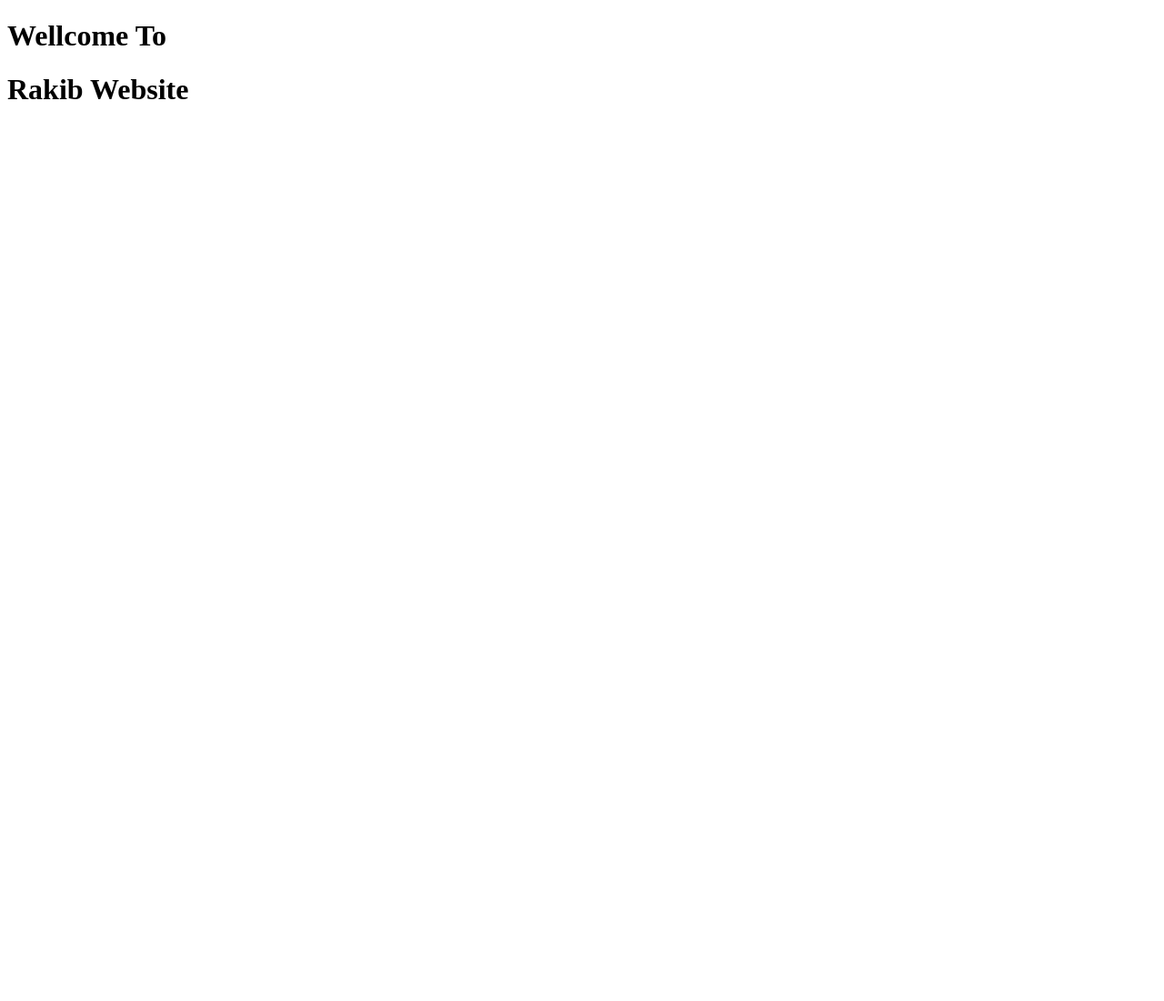
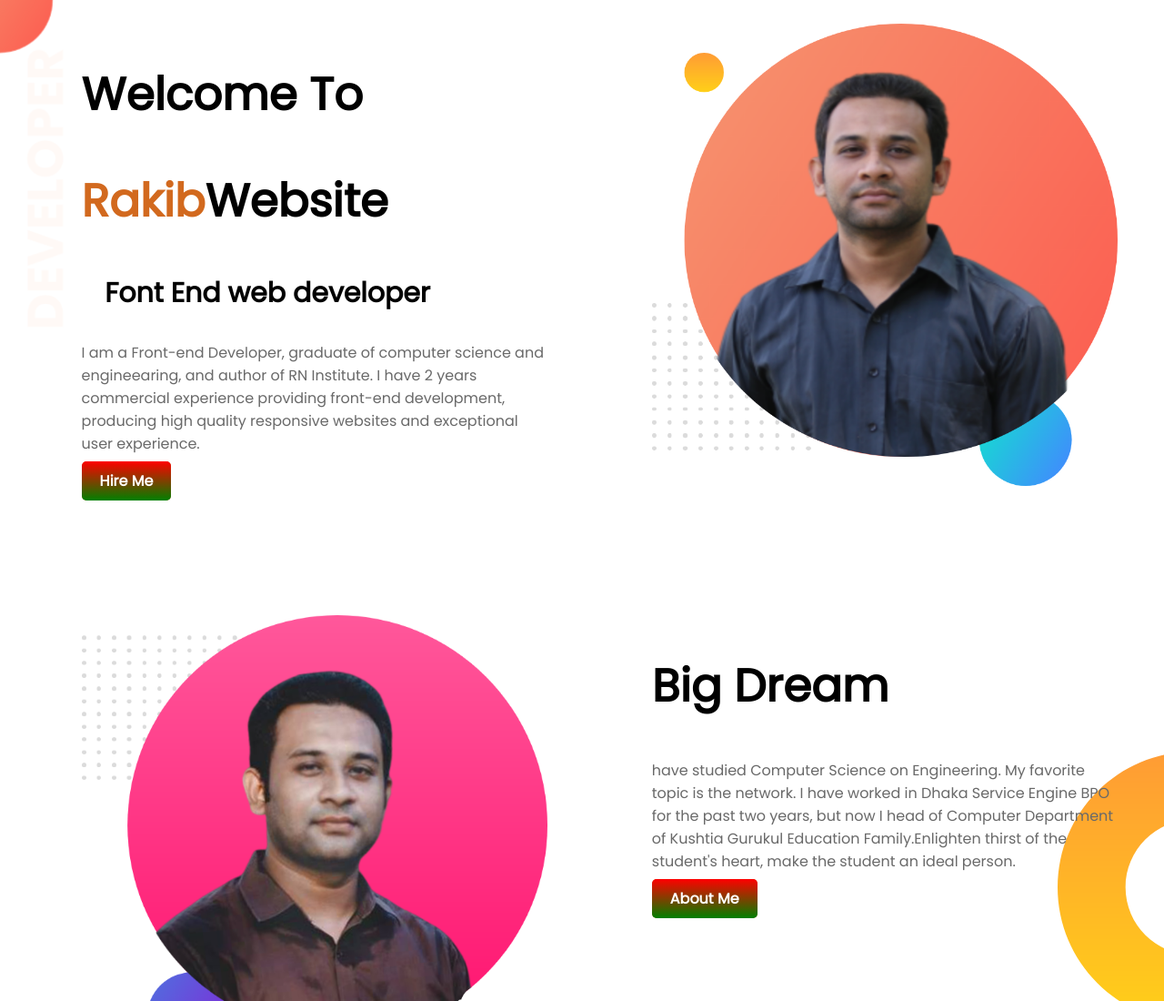
Before and after one commit to rokicse45/web-protfilio, a plain HTML site: page index.html in a window 1280 px wide. Shown: the top 1100 px of the page at 91% size. Before the commit the page ends 800 px from the top, so only its background shows below. Drawn offline with Linux system fonts and the light colour scheme.

Commit message:
my fisrt web compelet

```diff
--- a/index.html
+++ b/index.html
@@ -4,11 +4,48 @@
     <meta charset="UTF-8">
     <meta name="viewport" content="width=device-width, initial-scale=1.0">
     <title>Web Design</title>
+    <link href="https://fonts.googleapis.com/css?family=Poppins&display=swap" rel="stylesheet">
     <link rel="stylesheet"href="style.css">
 </head>
-    <h1>Wellcome To</h1>
-    <h1>Rakib Website</h1>
-<body>
+    <section class="top-part">
+        <div class="half-side">
+                <h1>Welcome To</h1>
+                <h1><span class="headname">Rakib</span>Website</h1>
+                <h3>Font End web developer</h3>
+                <p>I am a Front-end Developer, graduate of computer science and engineearing, and author of RN Institute. I have 2 years commercial experience providing front-end development, producing high quality responsive websites and exceptional user experience.</p>
+                <a class="hire-button" target="_blank" href="https://www.linkedin.com/in/mohammad-rakibul-islam-24928487/">Hire Me</a>
+        </div>
+        <div class="half-side">
+            <img src=images\1.png "alt="rakib picture">
+        </div>
+    </section>
+    <section class="middle-part">
+        <div class="half-side">
+            <img src="images\2.png"alt="This rakib">
+        </div>
+        <div class="half-side">
+            <h1>Big Dream</h1>
+            <p> have studied Computer Science on Engineering. My favorite topic is the network. I have worked in Dhaka Service Engine BPO for the past two years, but now I head of Computer Department of Kushtia Gurukul Education Family.Enlighten thirst of the student's heart, make the student an ideal person.</p>
+            <a class="hire-button"target="_blank" href="https://www.linkedin.com/in/mohammad-rakibul-islam-24928487/">About Me</a>
+        </div>
+    </section>
+    <section class="Expart">
+        <h3>Exprience</h3>
+        <div class="half-side one-experience" id="font-end">
+            <h1>Font End Developer</h1>
+            <h3>2020 | present pro level web </h3>
+            <p>A front end web developer is the person who implements web designs through coding languages like HTML, CSS, and JavaScript. Though it’s not as common anymore, front end developers are/were sometimes called “client-side developers”</p>
+        </div>
+        <div class="half-side one-experience" id="sec-end">
+            <h1>Font End Developer</h1>
+            <h3>2020 |present pro level web </h3>
+            <p>A front end web developer is the person who implements web designs through coding languages like HTML, CSS, and JavaScript. Though it’s not as common anymore, front end developers are/were sometimes called “client-side developers”</p>
+        </div>
+    </section>
+
+<footer class="foot">
+    @Copyright All Right Reserved 2020 || Coded by Rocky.
+    </footer>
 
 </body>
 </html>
--- a/style.css
+++ b/style.css
@@ -0,0 +1,77 @@
+body{
+    margin: 0;
+    font-family: 'Poppins';
+}
+h1{
+    font-size: 50px;
+}
+h2{
+    font-size: 40px;
+}
+h3{
+    font-size: 30px;
+    margin-left: 5%;
+}
+p{
+    color:dimgray;
+}
+.headname{
+    color: chocolate;
+}
+.half-side{
+    float: left;
+    width: 40%;
+    margin-left: 5%;
+    padding: 2%;;
+}
+.half-side img{
+    width: 100%;
+}
+.top-part{
+    background-image: url(images/top-banner.png);
+    background-repeat: no-repeat;
+}
+section{
+    height: 500px;
+    padding-bottom: 150px;
+
+}
+.hire-button{
+    text-decoration: none;
+    background-color:peru;
+    background-image: linear-gradient(red, green);
+    color: white;
+    font-weight: 700;
+    padding: 10px 20px;
+    border-radius: 5px;
+}
+.middle-part{
+    background-image: url("images/dream-bg.png");
+    background-repeat: no-repeat;
+    background-position: right;
+}
+
+.one-experience{
+    box-shadow:10px 10px 45px forestgreen;
+    border-radius: 10px;
+    background-color: honeydew;
+}
+.Expart{
+    background-image: url("images/exp-bg.png");
+    background-repeat: no-repeat;
+    background-position: left;
+}
+#font-end{
+    border-left: 4px solid;
+    border-image: linear-gradient(180deg, lightSalmon, gold);
+    border-image-slice: 1;
+}
+#sec-end{
+    border-left: 4px solid;
+    border-image: linear-gradient(180deg,blue,cyan);
+    border-image-slice: 1;
+}
+
+.foot{
+    text-align: center;
+}
```
Also changed, not shown: images/1.png (added), images/2.png (added), images/jhankar.png (deleted), images/jhankar2.png (deleted), images/my-bg.png (deleted), images/my-bg2.png (deleted), 1 other file.
